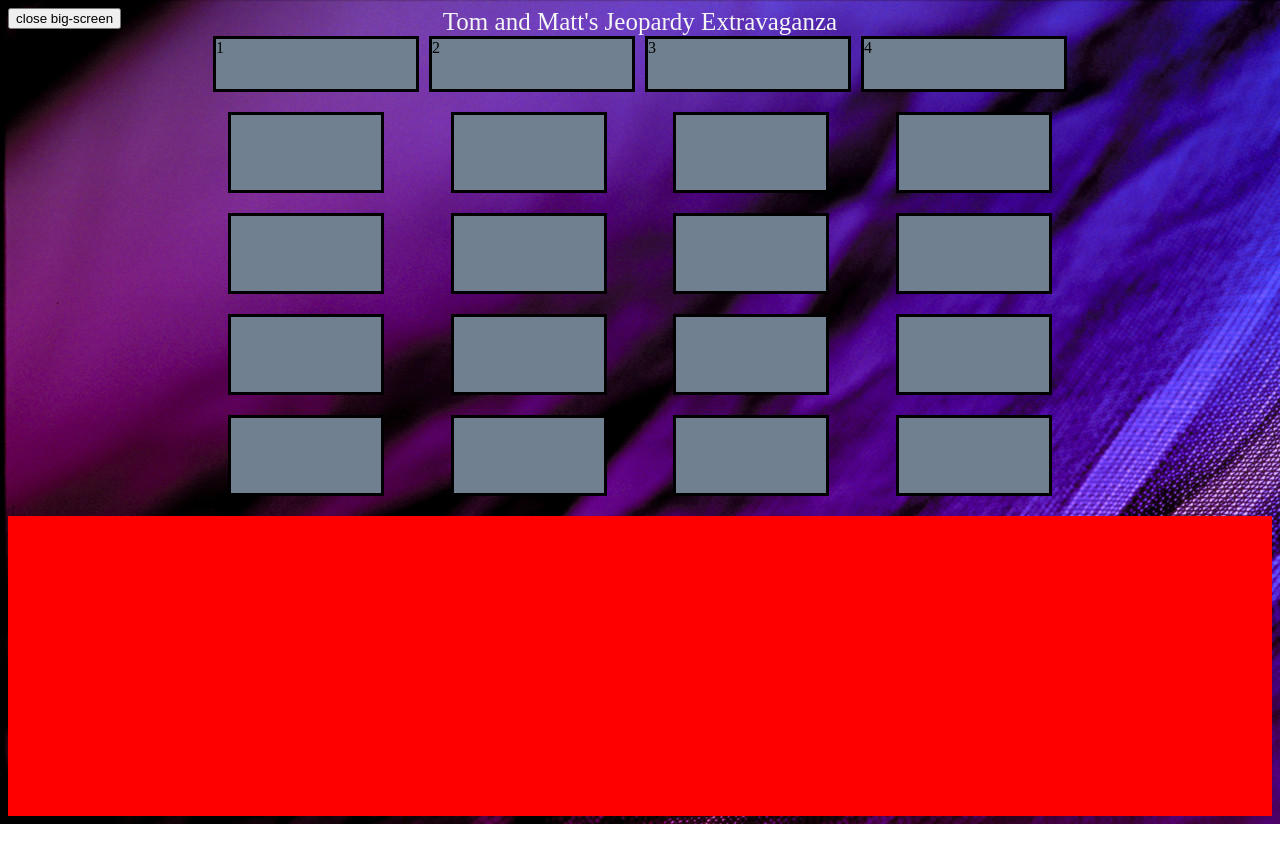
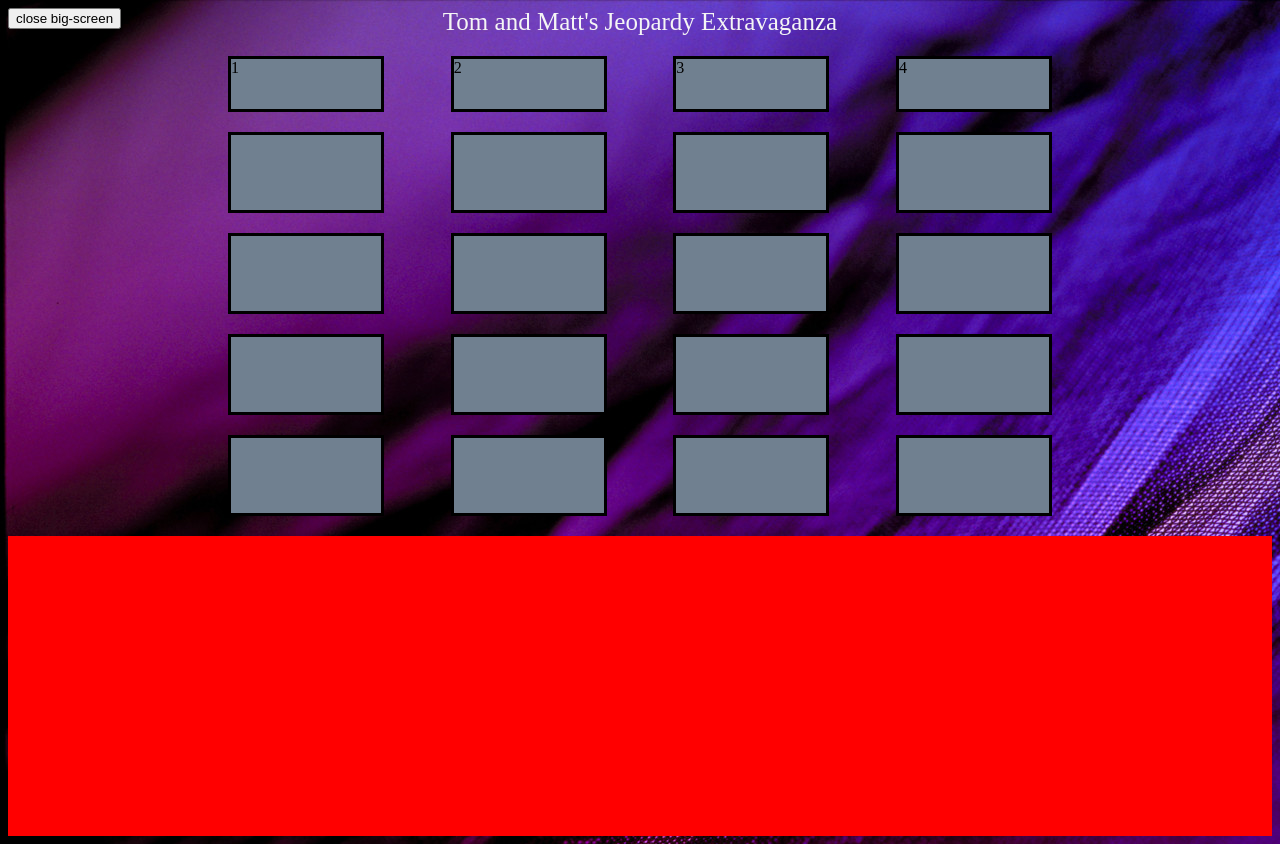
Before and after one commit to foxwellm/Jeopardy, a website: page index.html in a window 1280 px wide. Drawn offline with Linux system fonts and the light colour scheme.

Commit message:
Adding styling to the UI

```diff
--- a/CSS/styles.css
+++ b/CSS/styles.css
@@ -12,14 +12,15 @@ body {
 .categories-container {
   grid-area: categories-box;
   display: flex;
-  justify-content: space-around;
+  justify-content: space-between;
 }
 
 .category-box {
   background-color: slategray;
   border-style: solid;
-  width:200px;
+  width: 150px;
   height: 50px;
+  margin: 20px 20px 0px 20px;
 }
 
 .title-box {
```
